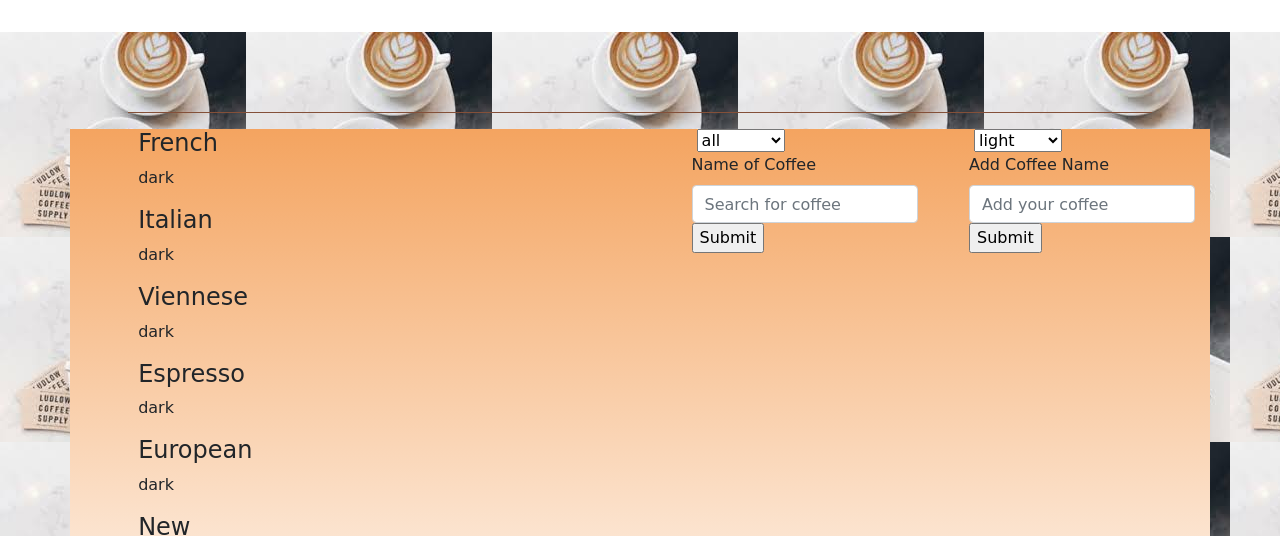
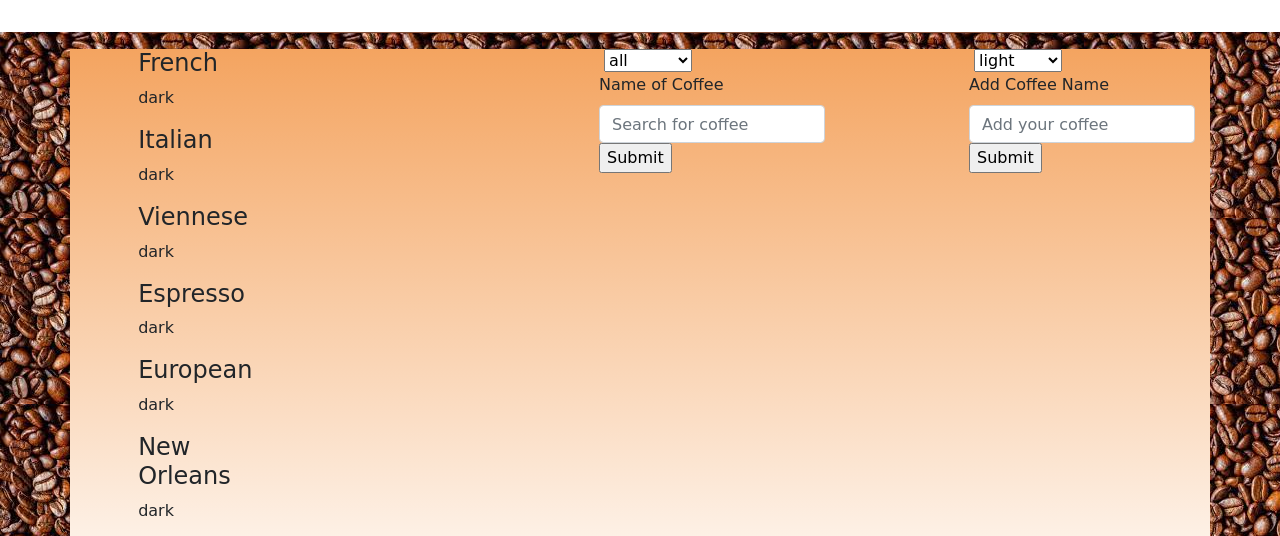
Before and after one commit to mag-alejandro-rodney/mag-alejandro-rodney-coffee-project, a plain HTML site: page index.html in a window 1280 px wide. Shown: the part 203-739 px from the top of the page. Drawn offline with nearby package versions, Linux system fonts and the light colour scheme.

Commit message:
feat:Added background image.

```diff
--- a/coffee-project.css/style.css
+++ b/coffee-project.css/style.css
@@ -21,6 +21,11 @@ hr {
     background-image: url("../img/coffee-project.jpeg");
 }
 
+.jumbotron2 {
+    background-image: url("../img/download.jpeg")
+    /*background: linear-gradient(white, #93593f, white);*/
+}
+
 .bg-light {
     opacity: 75%;
 }
--- a/index.html
+++ b/index.html
@@ -16,7 +16,7 @@
     </div>
 </div>
 <!--<h1 class="d-flex justify-content-center center-text">BEST COFFEE AROUND!</h1>-->
-<div class="jumbotron jumbotron-fluid">
+<div class="jumbotron2 jumbotron-fluid ">
 <hr>
 <div class="container d-flex">
     <!-- Coffee Names-->
@@ -27,7 +27,7 @@
         </div>
     </div>
     <!-- Form Coffee Search-->
-    <div class="col-6 d-flex justify-content-end m-0 p-0">
+    <div class="col-8 d-flex justify-content-end m-0 p-0">
         <form>
             <label for="roast-selection"></label>
             <select id="roast-selection">
```
Also changed, not shown: img/download.jpeg (added).
